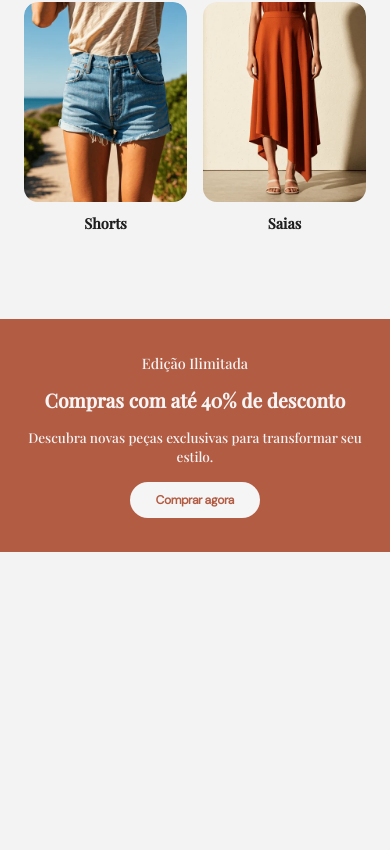
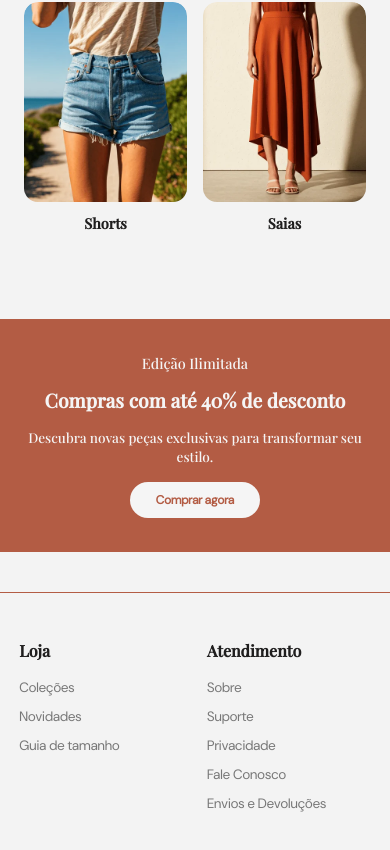
Before and after one commit to Gabrielle-Santiago/clothing-ecommerce, an Angular app in the folder ecommerce/src/main/frontend/: page / in a window 390 px wide. Shown: the part 1063-1913 px from the top of the page. Before the commit the page ends 1615 px from the top, so only its background shows below. Built offline with nearby package versions, Linux system fonts and the light colour scheme.

Commit message:
Footer creation and styling

```diff
--- /dev/null
+++ b/ecommerce/src/main/frontend/src/app/components/layout/footer/footer.component.html
@@ -0,0 +1,64 @@
+<footer class="footer">
+
+  <div class="footer__container">
+    <div class="footer__brand">
+
+      <h2 class="footer__logo"> Elegance </h2>
+
+      <p class="footer__description"> Moda atemporal para momentos únicos</p>
+    </div>
+
+
+    <div class="footer__column">
+
+      <h3 class="footer__title"> Loja </h3>
+
+      <ul class="footer__links">
+
+        <li>
+          <a>Coleções</a>
+        </li>
+
+        <li>
+          <a>Novidades</a>
+        </li>
+
+        <li>
+          <a>Guia de tamanho</a>
+        </li>
+
+      </ul>
+
+    </div>
+
+    <div class="footer__column">
+
+      <h3 class="footer__title"> Atendimento</h3>
+
+      <ul class="footer__links">
+
+        <li>
+          <a>Sobre</a>
+        </li>
+
+        <li>
+          <a>Suporte</a>
+        </li>
+
+        <li>
+          <a>Privacidade</a>
+        </li>
+
+        <li>
+          <a>Fale Conosco</a>
+        </li>
+
+        <li>
+          <a>Envios e Devoluções</a>
+        </li>
+
+      </ul>
+    </div>
+  </div>
+
+</footer>
--- /dev/null
+++ b/ecommerce/src/main/frontend/src/app/components/layout/footer/footer.component.scss
@@ -0,0 +1,124 @@
+.footer {
+
+  padding: 2rem;
+  border-top: 1px solid #B35C44;
+
+  &__container {
+    display: grid;
+    grid-template-columns: 1fr 1fr 1fr;
+    gap: 3rem;
+    margin: 0px 15px;
+  }
+
+  &__logo {
+    margin-bottom: 1rem;
+    font-family: 'Playfair Display', serif;
+    font-size: 4rem;
+    color: #B35C44;
+  }
+
+  &__description {
+    max-width: 300px;
+    font-family: 'DM Sans', sans-serif;
+    font-size: 16px;
+    color: #777;
+    line-height: 1.6;
+    margin-top: 3rem;
+  }
+
+  &__brand {
+    padding: 12px 0px 0px 35px;
+  }
+
+  &__title {
+    margin-bottom: 1.2rem;
+    font-family: 'Playfair Display', serif;
+    font-size: 1.3rem;
+    color: #1f1e1e;
+  }
+
+  &__links {
+    padding: 0;
+    list-style: none;
+
+    li {
+      margin-bottom: 0.8rem;
+    }
+
+    a {
+      cursor: pointer;
+      font-family: 'DM Sans', sans-serif;
+      color: #777;
+      transition: color 0.3s ease;
+
+      &:hover {
+        color: #B35C44;
+      }
+    }
+  }
+}
+
+@media (max-width: 900px) {
+
+  .footer {
+
+    padding: 2rem 1.5rem;
+
+    &__container {
+      grid-template-columns: 1fr 1fr;
+      gap: 2.5rem;
+      margin: 0;
+    }
+
+    &__brand {
+      grid-column: 1 / -1;
+      padding: 0;
+    }
+
+    &__logo {
+      font-size: 3rem;
+    }
+
+    &__description {
+      margin-top: 1rem;
+    }
+
+  }
+}
+
+@media (max-width: 600px) {
+
+  .footer {
+
+    padding: 2rem 1.2rem;
+
+    &__container {
+      grid-template-columns: 1fr 1fr;
+      gap: 1.5rem;
+
+      margin: 0;
+      text-align: left;
+    }
+
+    &__brand {
+      display: none;
+    }
+
+    &__title {
+      font-size: 1rem;
+      margin-bottom: 1rem;
+    }
+
+    &__links {
+
+      li {
+        margin-bottom: 0.5rem;
+      }
+
+      a {
+        font-size: 0.85rem;
+      }
+
+    }
+  }
+}
--- /dev/null
+++ b/ecommerce/src/main/frontend/src/app/components/layout/footer/footer.component.ts
@@ -0,0 +1,12 @@
+import { Component, ChangeDetectionStrategy } from '@angular/core';
+
+@Component({
+  selector: 'app-footer',
+  standalone: true,
+  templateUrl: './footer.component.html',
+  styleUrl: './footer.component.scss',
+  changeDetection: ChangeDetectionStrategy.OnPush
+})
+export class FooterComponent {
+
+}
--- a/ecommerce/src/main/frontend/src/app/pages/home/home.component.html
+++ b/ecommerce/src/main/frontend/src/app/pages/home/home.component.html
@@ -1,3 +1,4 @@
 <app-hero-banner />
 <app-clothing-categories />
 <app-promo-section />
+<app-footer />
--- a/ecommerce/src/main/frontend/src/app/pages/home/home.component.ts
+++ b/ecommerce/src/main/frontend/src/app/pages/home/home.component.ts
@@ -3,10 +3,12 @@ import { CommonModule } from '@angular/common';
 import { HeroBannerComponent } from '../../components/sections/hero-banner/hero-banner.component';
 import { ClothingCategoriesComponent } from '../../components/sections/clothing-categories/clothing-categories.component';
 import { PromoSectionComponent } from '../../components/sections/promo-section/promo-section.component';
+import { FooterComponent } from '../../components/layout/footer/footer.component';
 
 @Component({
   selector: 'app-home',
-  imports: [ CommonModule, HeroBannerComponent, ClothingCategoriesComponent, PromoSectionComponent ],
+  imports: [ CommonModule, HeroBannerComponent, ClothingCategoriesComponent,
+    PromoSectionComponent, FooterComponent ],
   standalone: true,
   templateUrl: './home.component.html',
   styleUrl: './home.component.scss',
```
Also changed, not shown: 1 other file (tests, documents, lock files or other folders).
